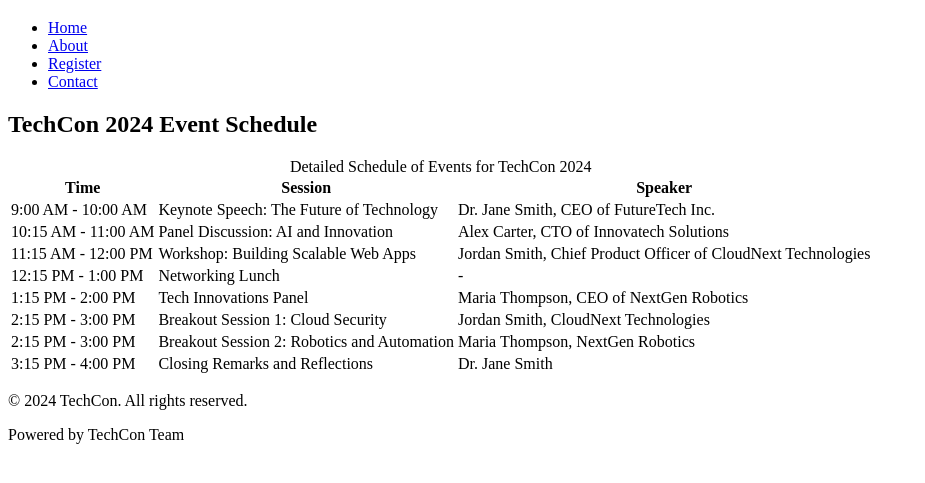
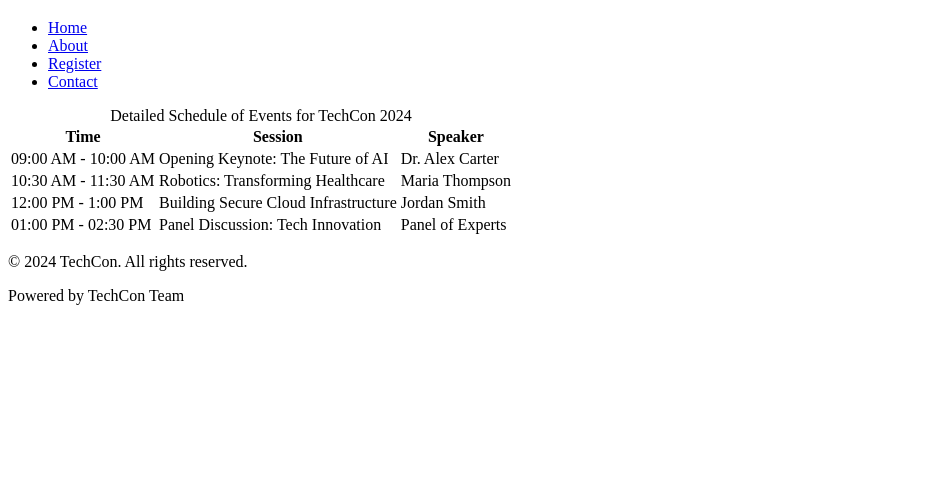
Before and after one commit to dkcheetham/TechCon_html, a plain HTML site: page techcon_website/schedule.html in a window 1280 px wide. Shown: the part 61-544 px from the top of the page, without its empty margins (0-925 px from the left). Drawn offline with Linux system fonts and the light colour scheme.

```diff
--- a/techcon_website/schedule.html
+++ b/techcon_website/schedule.html
@@ -1,14 +1,11 @@
 <!DOCTYPE html>
 <html lang="en">
-
 <head>
     <meta charset="UTF-8">
     <meta name="viewport" content="width=device-width, initial-scale=1.0">
     <title>Schedule for TechCon 2024</title>
 </head>
-
 <body>
-
     <!-- Header Section -->
     <header>
         <h1>Schedule for TechCon 2024</h1>
@@ -24,8 +21,7 @@
 
     <!-- Main Content -->
     <main>
-        <h2>TechCon 2024 Event Schedule</h2>
-        <table class="schedule-table">
+        <table>
             <caption>Detailed Schedule of Events for TechCon 2024</caption>
             <thead>
                 <tr>
@@ -35,48 +31,25 @@
                 </tr>
             </thead>
             <tbody>
-                <!-- Morning Sessions -->
                 <tr>
-                    <td>9:00 AM - 10:00 AM</td>
-                    <td>Keynote Speech: The Future of Technology</td>
-                    <td>Dr. Jane Smith, CEO of FutureTech Inc.</td>
+                    <td>09:00 AM - 10:00 AM</td>
+                    <td>Opening Keynote: The Future of AI</td>
+                    <td>Dr. Alex Carter</td>
                 </tr>
                 <tr>
-                    <td>10:15 AM - 11:00 AM</td>
-                    <td>Panel Discussion: AI and Innovation</td>
-                    <td>Alex Carter, CTO of Innovatech Solutions</td>
+                    <td>10:30 AM - 11:30 AM</td>
+                    <td>Robotics: Transforming Healthcare</td>
+                    <td>Maria Thompson</td>
                 </tr>
                 <tr>
-                    <td>11:15 AM - 12:00 PM</td>
-                    <td>Workshop: Building Scalable Web Apps</td>
-                    <td>Jordan Smith, Chief Product Officer of CloudNext Technologies</td>
+                    <td>12:00 PM - 1:00 PM</td>
+                    <td>Building Secure Cloud Infrastructure</td>
+                    <td>Jordan Smith</td>
                 </tr>
                 <tr>
-                    <td>12:15 PM - 1:00 PM</td>
-                    <td>Networking Lunch</td>
-                    <td>-</td>
-                </tr>
-
-                <!-- Afternoon Sessions -->
-                <tr>
-                    <td>1:15 PM - 2:00 PM</td>
-                    <td>Tech Innovations Panel</td>
-                    <td>Maria Thompson, CEO of NextGen Robotics</td>
-                </tr>
-                <tr>
-                    <td>2:15 PM - 3:00 PM</td>
-                    <td>Breakout Session 1: Cloud Security</td>
-                    <td>Jordan Smith, CloudNext Technologies</td>
-                </tr>
-                <tr>
-                    <td>2:15 PM - 3:00 PM</td>
-                    <td>Breakout Session 2: Robotics and Automation</td>
-                    <td>Maria Thompson, NextGen Robotics</td>
-                </tr>
-                <tr>
-                    <td>3:15 PM - 4:00 PM</td>
-                    <td>Closing Remarks and Reflections</td>
-                    <td>Dr. Jane Smith</td>
+                    <td>01:00 PM - 02:30 PM</td>
+                    <td>Panel Discussion: Tech Innovation</td>
+                    <td>Panel of Experts</td>
                 </tr>
             </tbody>
         </table>
```
